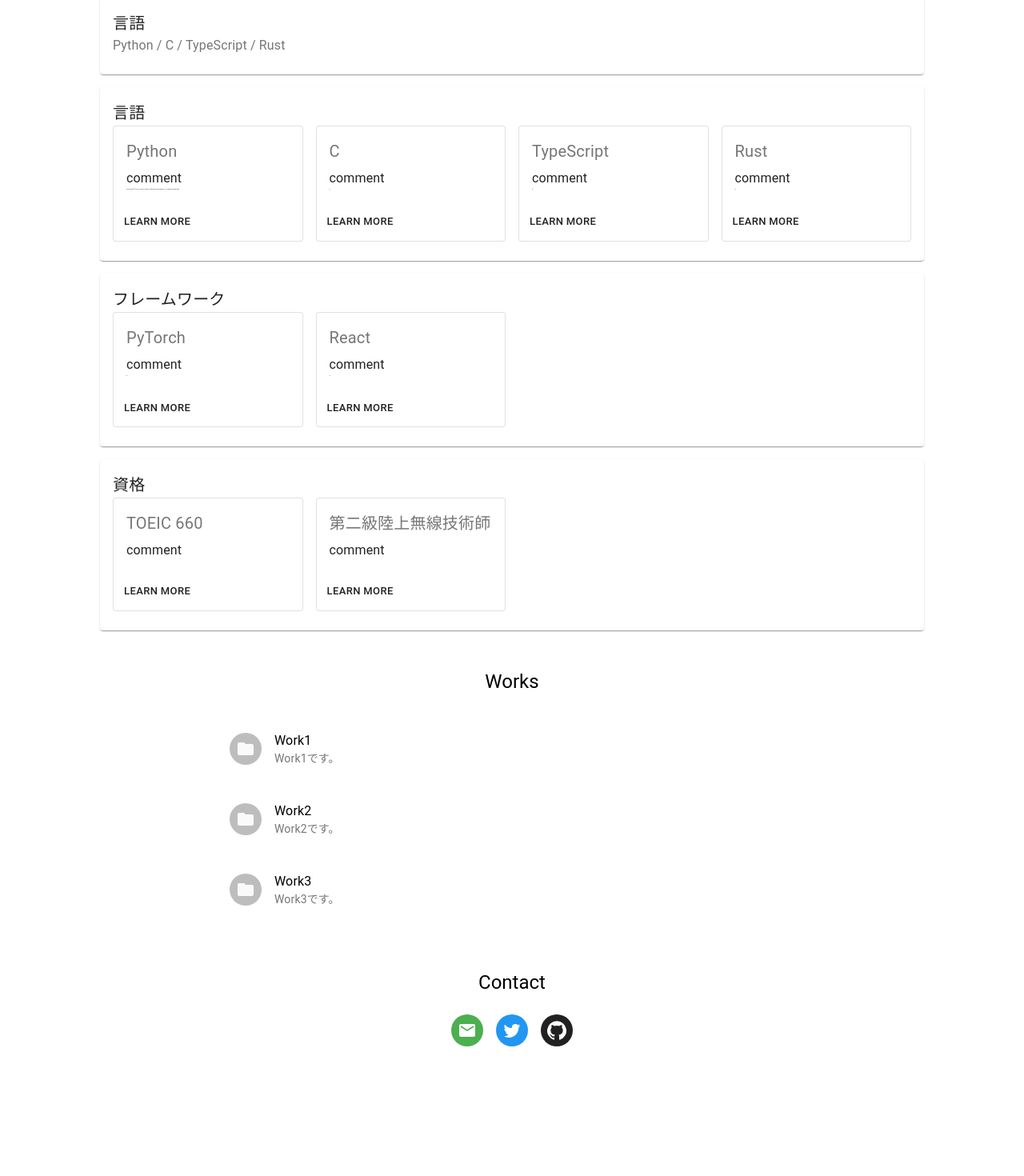
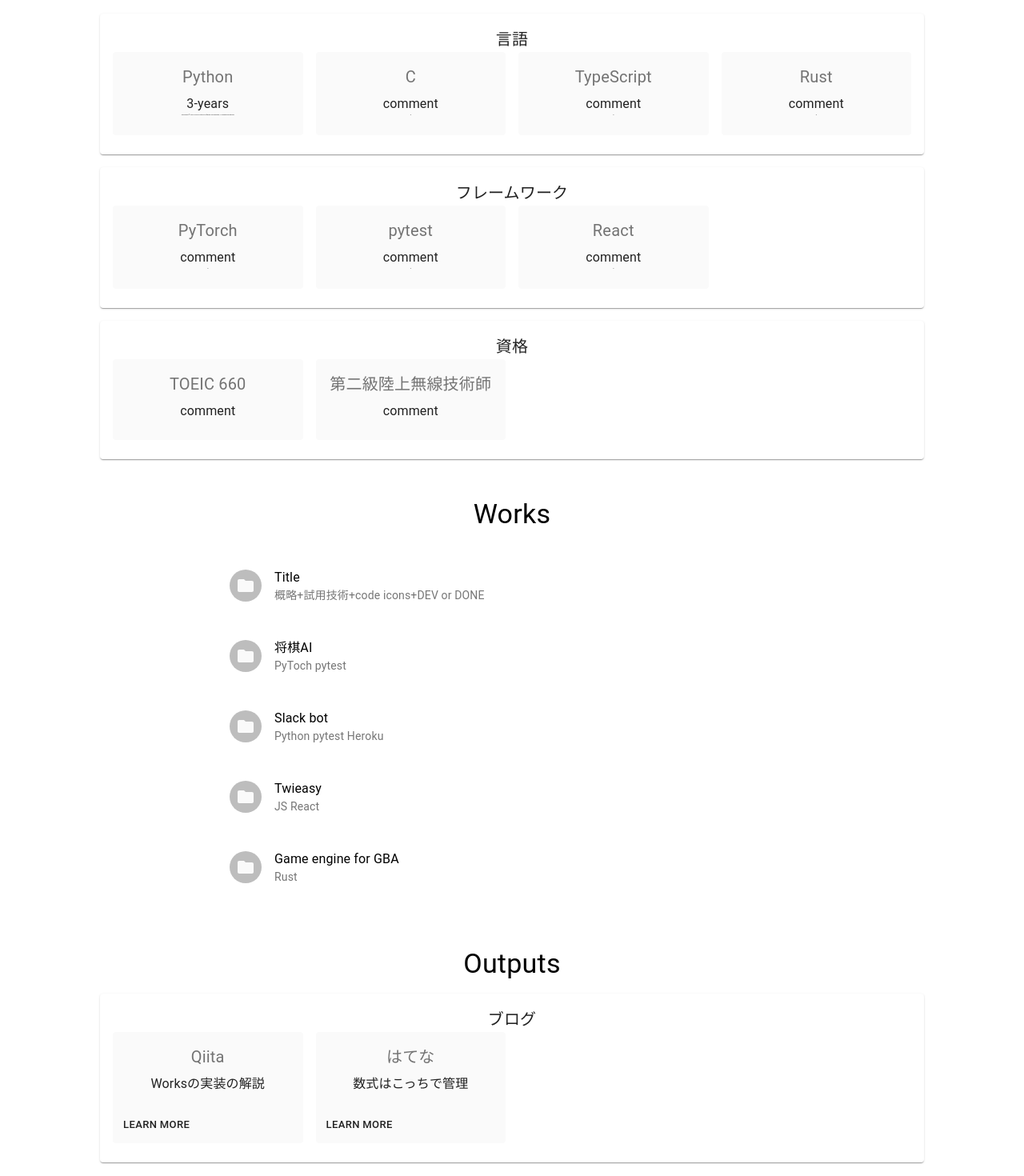
Before and after one commit to gen0x39/portfolio, a React app: page / in a window 1280 px wide. Shown: the part 339-1809 px from the top of the page at 80% size. Before the commit the page ends 1687 px from the top, so only its background shows below. Built offline with nearby package versions, Linux system fonts and the light colour scheme; the HTML template or start-up script is replaced by a standard one.

Commit message:
Fix: improve design by using material-ui

```diff
--- a/src/components/Background.tsx
+++ b/src/components/About.tsx
@@ -2,12 +2,12 @@ import React from 'react'
 import Box from '@material-ui/core/Box'
 import Typography from '@material-ui/core/Typography'
 
-const Background: React.FC = () => {
+const About: React.FC = () => {
   return (
     <>
       <Box p={2} id='about'>
         <Box display='flex' justifyContent='center' p={1}>
-          <Typography variant='h5' >
+          <Typography variant='h4' >
             About
           </Typography>
         </Box>
@@ -24,4 +24,4 @@ const Background: React.FC = () => {
   );
 }
 
-export default Background;
+export default About;
--- a/src/components/App.tsx
+++ b/src/components/App.tsx
@@ -1,18 +1,20 @@
 import React, { Component } from 'react'
 import Contact from './Contact'
-import Background from './Background'
+import About from './About'
 import Navbar from './Navbar'
 import Skills from './Skills'
 import Works from './Works'
+import Outputs from './Outputs'
 
 class App extends Component {
     render() {
         return (
           <>
             <Navbar />
-            <Background />
+            <About />
             <Skills />
             <Works />
+            <Outputs />
             <Contact />
           </>
         )
--- a/src/components/Contact.tsx
+++ b/src/components/Contact.tsx
@@ -49,7 +49,7 @@ const Contact: React.FC = () => {
     <>
       <Box p={2} id='contact'>
         <Box display='flex' justifyContent='center' p={1} >
-          <Typography variant='h5' >
+          <Typography variant='h4' >
             Contact
           </Typography>
         </Box>
--- a/src/components/Navbar.tsx
+++ b/src/components/Navbar.tsx
@@ -22,6 +22,9 @@ const Navbar: React.FC = () => {
             <Scroll to='works' smooth={true} duration={500} offset={-50}>WORKS</Scroll>
           </Button>
           <Button color='inherit'>
+            <Scroll to='outputs' smooth={true} duration={500} offset={-50}>OUTPUTS</Scroll>
+          </Button>
+          <Button color='inherit'>
             <Scroll to='contact' smooth={true} duration={500} offset={-50}>CONTACT</Scroll>
           </Button>
         </Toolbar>
--- /dev/null
+++ b/src/components/Outputs.tsx
@@ -0,0 +1,46 @@
+import React from 'react'
+import OutputCard from './OutputsCard';
+import { makeStyles } from '@material-ui/core/styles'
+import { Grid, Box, Card, CardContent, Typography } from '@material-ui/core'
+
+const useStyles = makeStyles({
+  root: {
+    width: 1030,
+    maxWidth: '100%',
+  },
+});
+
+const Outputs: React.FC = () => {
+  const classes = useStyles();
+
+  return (
+    <>
+      <Box p={2} id='outputs'>
+        <Box display='flex' justifyContent='center' p={1} >
+          <Typography variant='h4' >
+            Outputs
+          </Typography>
+        </Box>
+        <Box display='flex' justifyContent='center' p={1} >
+          <Card className={classes.root}>
+            <CardContent>
+              <Typography variant='h6' align='center'>
+                ブログ
+                <Grid container spacing={2}>
+                  <Grid item xs={3}>
+                    <OutputCard title='Qiita' comments='Worksの実装の解説' license='a'/>
+                  </Grid>
+                  <Grid item xs={3}>
+                    <OutputCard title='はてな' comments='数式はこっちで管理' license='a'/>
+                  </Grid>
+                </Grid>
+              </Typography>
+            </CardContent>
+          </Card>
+        </Box>
+      </Box>
+    </>
+  );
+}
+
+export default Outputs;
--- /dev/null
+++ b/src/components/OutputsCard.tsx
@@ -0,0 +1,42 @@
+import React from 'react'
+import { makeStyles } from '@material-ui/core/styles'
+import { Card, CardActions, CardContent, Button, Typography } from '@material-ui/core'
+import { grey } from '@material-ui/core/colors'
+
+const useStyles = makeStyles({
+    title: {
+      fontSize: 20,
+    },
+    custom: {
+        backgroundColor: grey[50],
+        border: 'none',
+        boxShadow: 'none'
+    },
+});
+
+type Props={
+    title:string,
+    comments:string,
+    license:string,
+}
+
+function OutputCard({title, comments, license}:Props) {
+    const classes = useStyles();
+    return (
+        <Card variant="outlined" className={classes.custom}>
+            <CardContent>
+                <Typography className={classes.title} color="textSecondary" gutterBottom>
+                    {title}
+                </Typography>
+                <Typography variant='body1' component='h6'>
+                    {comments}
+                </Typography>
+            </CardContent>
+            <CardActions>
+                <Button size="small">Learn More</Button>
+            </CardActions>
+        </Card>
+    );
+}
+
+export default OutputCard
--- a/src/components/BodyCard.tsx
+++ b/src/components/SkillCard.tsx
@@ -1,25 +1,19 @@
 import React from 'react'
 import { makeStyles } from '@material-ui/core/styles'
-import Card from '@material-ui/core/Card'
-import CardActions from '@material-ui/core/CardActions'
-import CardContent from '@material-ui/core/CardContent'
-import Button from '@material-ui/core/Button'
-import Typography from '@material-ui/core/Typography'
+import { Card, CardContent, Typography } from '@material-ui/core'
+import { grey } from '@material-ui/core/colors'
 
 const useStyles = makeStyles({
-    bullet: {
-      display: 'inline-block',
-      margin: '0 2px',
-      transform: 'scale(0.8)',
-    },
     title: {
       fontSize: 20,
     },
-    pos: {
-      marginBottom: 12,
-    },
     license: {
       fontSize: 2,
+    },
+    custom: {
+        backgroundColor: grey[50],
+        border: 'none',
+        boxShadow: 'none'
     },
 });
 
@@ -29,10 +23,10 @@ type Props={
     license:string,
 }
 
-function BodyCard({title, comments, license}:Props) {
+function SkillCard({title, comments, license}:Props) {
     const classes = useStyles();
     return (
-        <Card variant="outlined">
+        <Card variant="outlined" className={classes.custom}>
             <CardContent>
                 <Typography className={classes.title} color="textSecondary" gutterBottom>
                     {title}
@@ -44,11 +38,8 @@ function BodyCard({title, comments, license}:Props) {
                     {license}
                 </Typography>
             </CardContent>
-            <CardActions>
-                <Button size="small">Learn More</Button>
-            </CardActions>
         </Card>
     );
 }
 
-export default BodyCard
+export default SkillCard
--- a/src/components/Skills.tsx
+++ b/src/components/Skills.tsx
@@ -1,11 +1,7 @@
 import React from 'react'
-import BodyCard from './BodyCard'
-import Box from '@material-ui/core/Box'
 import { makeStyles } from '@material-ui/core/styles'
-import { Grid } from '@material-ui/core'
-import Card from '@material-ui/core/Card'
-import CardContent from '@material-ui/core/CardContent'
-import Typography from '@material-ui/core/Typography'
+import { Box, Grid, Card, CardContent, Paper, Typography } from '@material-ui/core'
+import SkillCard from './SkillCard';
 
 const useStyles = makeStyles({
   root: {
@@ -21,39 +17,30 @@ const Skills: React.FC = () => {
     <>
       <Box p={2} id='skills'>
         <Box display='flex' justifyContent='center' p={1} >
-          <Typography variant='h5' >
+          <Typography variant='h4' >
             Skills
           </Typography>
         </Box>
         <Box display='flex' justifyContent='center' p={1} >
           <Card className={classes.root}>
             <CardContent>
-              <Typography variant="h6">
-                言語
-              </Typography>
-              <Typography color="textSecondary">
-                Python / C / TypeScript / Rust
-              </Typography>
-            </CardContent>
-          </Card>
-        </Box>
-        <Box display='flex' justifyContent='center' p={1} >
-          <Card className={classes.root}>
-            <CardContent>
-              <Typography variant="h6">
+              <Typography variant='h6' align='center'>
                 言語
                 <Grid container spacing={2}>
                   <Grid item xs={3}>
-                    <BodyCard title='Python' comments='comment' license='Copyright © 2001-2022 Python Software Foundation; All Rights Reserved'/>
+                    <SkillCard
+                      title='Python'
+                      comments='3-years'
+                      license='Copyright © 2001-2022 Python Software Foundation; All Rights Reserved'/>
                   </Grid>
                   <Grid item xs={3}>
-                    <BodyCard title='C' comments='comment' license='a'/>
+                    <SkillCard title='C' comments='comment' license='a'/>
                   </Grid>
                   <Grid item xs={3}>
-                    <BodyCard title='TypeScript' comments='comment' license='a'/>
+                    <SkillCard title='TypeScript' comments='comment' license='a'/>
                   </Grid>
                   <Grid item xs={3}>
-                    <BodyCard title='Rust' comments='comment' license='a'/>
+                    <SkillCard title='Rust' comments='comment' license='a'/>
                   </Grid>
                 </Grid>
               </Typography>
@@ -63,14 +50,17 @@ const Skills: React.FC = () => {
         <Box display='flex' justifyContent='center' p={1} >
           <Card className={classes.root}>
             <CardContent>
-              <Typography variant="h6">
+              <Typography variant='h6' align='center'>
                 フレームワーク
                 <Grid container spacing={2}>
                   <Grid item xs={3}>
-                    <BodyCard title='PyTorch' comments='comment' license='a'/>
+                    <SkillCard title='PyTorch' comments='comment' license='a'/>
                   </Grid>
                   <Grid item xs={3}>
-                    <BodyCard title='React' comments='comment' license='a'/>
+                    <SkillCard title='pytest' comments='comment' license='a'/>
+                  </Grid>
+                  <Grid item xs={3}>
+                    <SkillCard title='React' comments='comment' license='a'/>
                   </Grid>
                 </Grid>
               </Typography>
@@ -80,14 +70,14 @@ const Skills: React.FC = () => {
         <Box display='flex' justifyContent='center' p={1} >
           <Card className={classes.root}>
             <CardContent>
-              <Typography variant="h6">
+              <Typography variant='h6' align='center'>
                 資格
                 <Grid container spacing={2}>
                   <Grid item xs={3}>
-                    <BodyCard title='TOEIC 660' comments='comment' license=''/>
+                    <SkillCard title='TOEIC 660' comments='comment' license=''/>
                   </Grid>
                   <Grid item xs={3}>
-                    <BodyCard title='第二級陸上無線技術師' comments='comment' license=''/>
+                    <SkillCard title='第二級陸上無線技術師' comments='comment' license=''/>
                   </Grid>
                 </Grid>
               </Typography>
--- a/src/components/Works.tsx
+++ b/src/components/Works.tsx
@@ -28,20 +28,20 @@ const Works: React.FC = () => {
     <>
       <Box p={2} id='works'>
         <Box display='flex' justifyContent='center' p={1} >
-          <Typography variant='h5' >
+          <Typography variant='h4' >
             Works
           </Typography>
         </Box>
         <Box display='flex' justifyContent='center' p={1} >
           <List className={classes.root}>
-            <ListItem>
+          <ListItem>
               <ListItemLink href='#'>
                 <ListItemAvatar>
                   <Avatar>
                     <FolderIcon />
                   </Avatar>
                 </ListItemAvatar>
-                <ListItemText primary='Work1' secondary='Work1です。' />
+                <ListItemText primary='Title' secondary='概略+試用技術+code icons+DEV or DONE' />
               </ListItemLink>
             </ListItem>
             <ListItem>
@@ -51,7 +51,7 @@ const Works: React.FC = () => {
                     <FolderIcon />
                   </Avatar>
                 </ListItemAvatar>
-                <ListItemText primary='Work2' secondary='Work2です。' />
+                <ListItemText primary='将棋AI' secondary='PyToch pytest' />
               </ListItemLink>
             </ListItem>
             <ListItem>
@@ -61,7 +61,27 @@ const Works: React.FC = () => {
                     <FolderIcon />
                   </Avatar>
                 </ListItemAvatar>
-                <ListItemText primary='Work3' secondary='Work3です。' />
+                <ListItemText primary='Slack bot' secondary='Python pytest Heroku ' />
+              </ListItemLink>
+            </ListItem>
+            <ListItem>
+              <ListItemLink href='#'>
+                <ListItemAvatar>
+                  <Avatar>
+                    <FolderIcon />
+                  </Avatar>
+                </ListItemAvatar>
+                <ListItemText primary='Twieasy' secondary='JS React' />
+              </ListItemLink>
+            </ListItem>
+            <ListItem>
+              <ListItemLink href='#'>
+                <ListItemAvatar>
+                  <Avatar>
+                    <FolderIcon />
+                  </Avatar>
+                </ListItemAvatar>
+                <ListItemText primary='Game engine for GBA' secondary='Rust' />
               </ListItemLink>
             </ListItem>
           </List>
```
